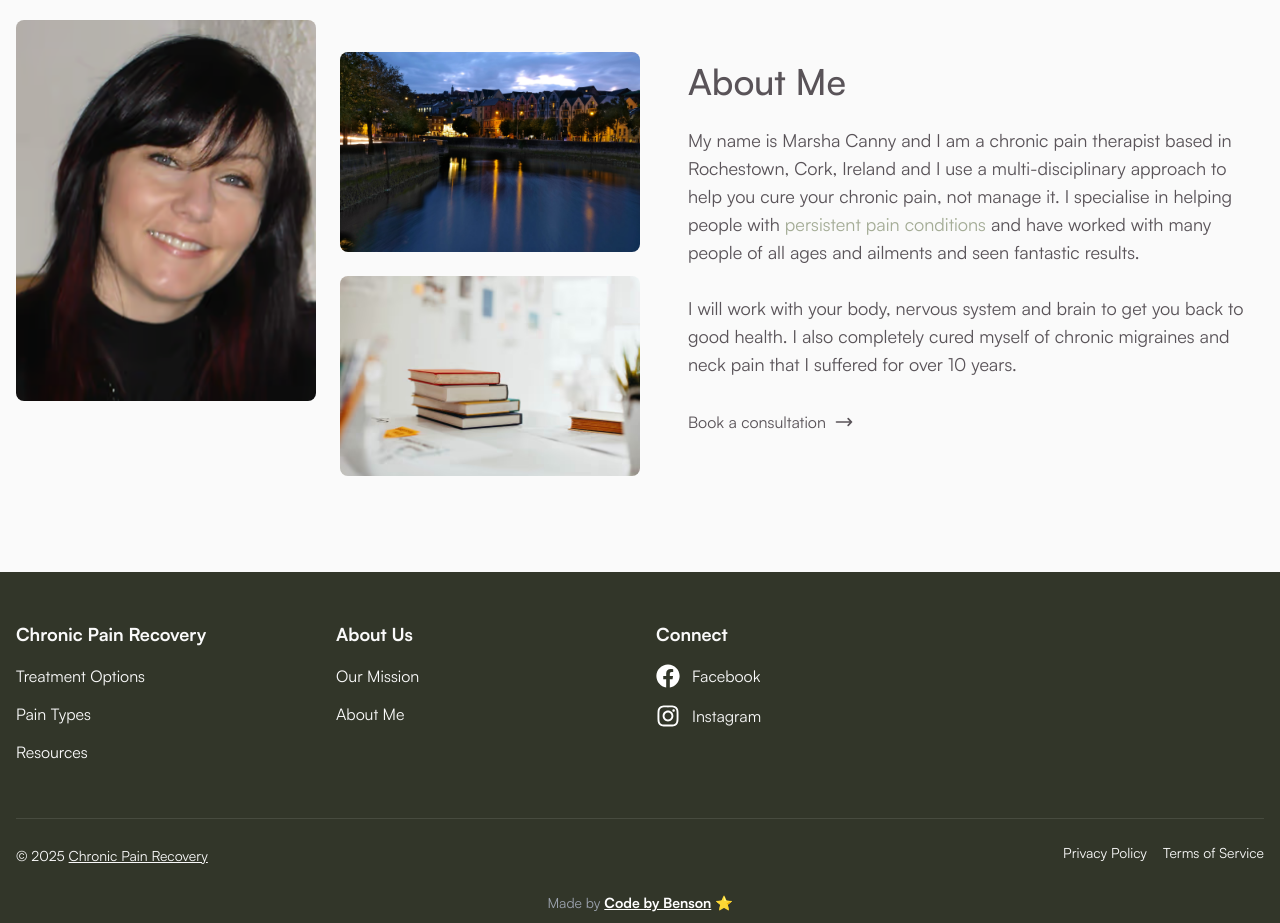
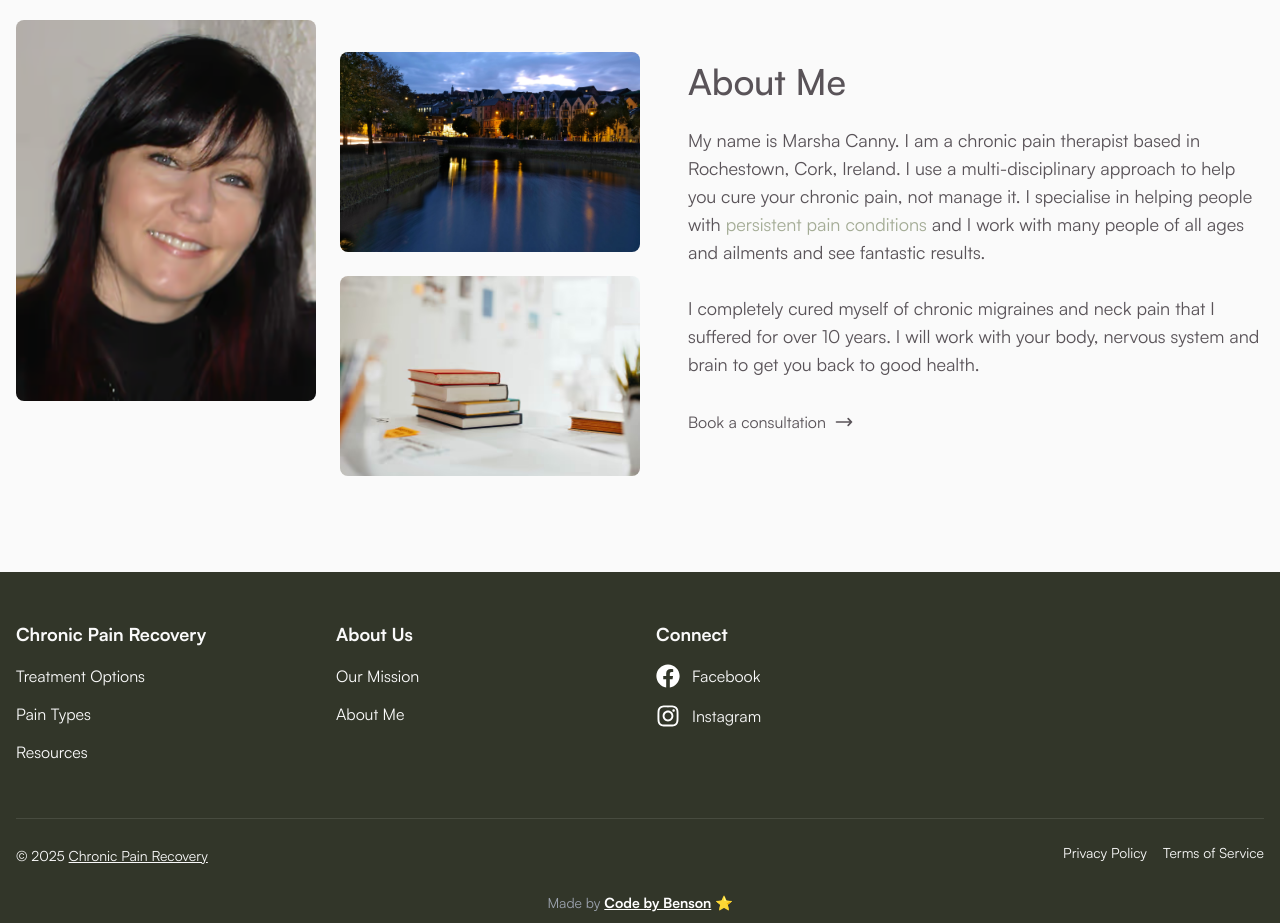
Before and after one commit to Benson-Craven/chronic-recovery, a Next.js app: page /info in a window 1280 px wide. Shown: the part 2380-3303 px from the top of the page. Built offline with nearby package versions, Linux system fonts and the light colour scheme; a web font is replaced by a local one.

Commit message:
update wording & conditions

```diff
--- a/app/components/sections/RevealInfoSection.tsx
+++ b/app/components/sections/RevealInfoSection.tsx
@@ -104,8 +104,8 @@ const RevealInfoSection = () => {
                             </h2>
 
                             <p className="mb-8 text-lg text-textPrimary">
-                                My name is Marsha Canny and I am a chronic pain
-                                therapist based in Rochestown, Cork, Ireland and
+                                My name is Marsha Canny. I am a chronic pain
+                                therapist based in Rochestown, Cork, Ireland.
                                 I use a multi-disciplinary approach to help you
                                 cure your chronic pain, not manage it. I
                                 specialise in helping people with{" "}
@@ -115,13 +115,13 @@ const RevealInfoSection = () => {
                                 >
                                     persistent pain conditions
                                 </Link>{" "}
-                                and have worked with many people of all ages and
-                                ailments and seen fantastic results. <br />
+                                and I work with many people of all ages and
+                                ailments and see fantastic results. <br />
                                 <br />
+                                I completely cured myself of chronic migraines and
+                                neck pain that I suffered for over 10 years.
                                 I will work with your body, nervous system and
-                                brain to get you back to good health. I also
-                                completely cured myself of chronic migraines and
-                                neck pain that I suffered for over 10 years.
+                                brain to get you back to good health.
                             </p>
 
                             <Link
--- a/app/components/sections/WhatWeDoSection.tsx
+++ b/app/components/sections/WhatWeDoSection.tsx
@@ -48,12 +48,12 @@ const WeDoSection = () => {
                             I am delighted to tell you that there is new help for
                             chronic pain sufferers and for people with other medically
                             unexplained diagnoses such as IBS, long covid, chronic fatigue,
-                            migraines, anxiety, depression and many more.
+                            migraines, anxiety, depression and other conditions.
 
                             If you have been to several medical professionals and are still
-                            not getting better, you may benefit from this approach. I have
-                            worked with many people of all ages and ailments with amazing,
-                            life-changing, results.
+                            not getting better, you will benefit from this approach. I work
+                            with many people of all ages and ailments with amazing,
+                            life-changing results.
 
                             Let me help you too.
                         </p>
--- a/app/conditions/page.tsx
+++ b/app/conditions/page.tsx
@@ -54,12 +54,9 @@ const ConditionsPage = () => {
                         <div className="space-y-6">
                             <div>
                                 <h2 className="mb-4 text-xl font-semibold text-[#595358]">
-                                    Conditions We Treat
+                                    Conditions that are treatable
                                 </h2>
-                                <p className="mb-4 text-[#595358]">
-                                    Some conditions that are treatable and often
-                                    associated with chronic pain:
-                                </p>
+
                                 <ul className="grid grid-cols-1 gap-2 md:grid-cols-2">
                                     {treatable.map((condition, index) => (
                                         <li
```
